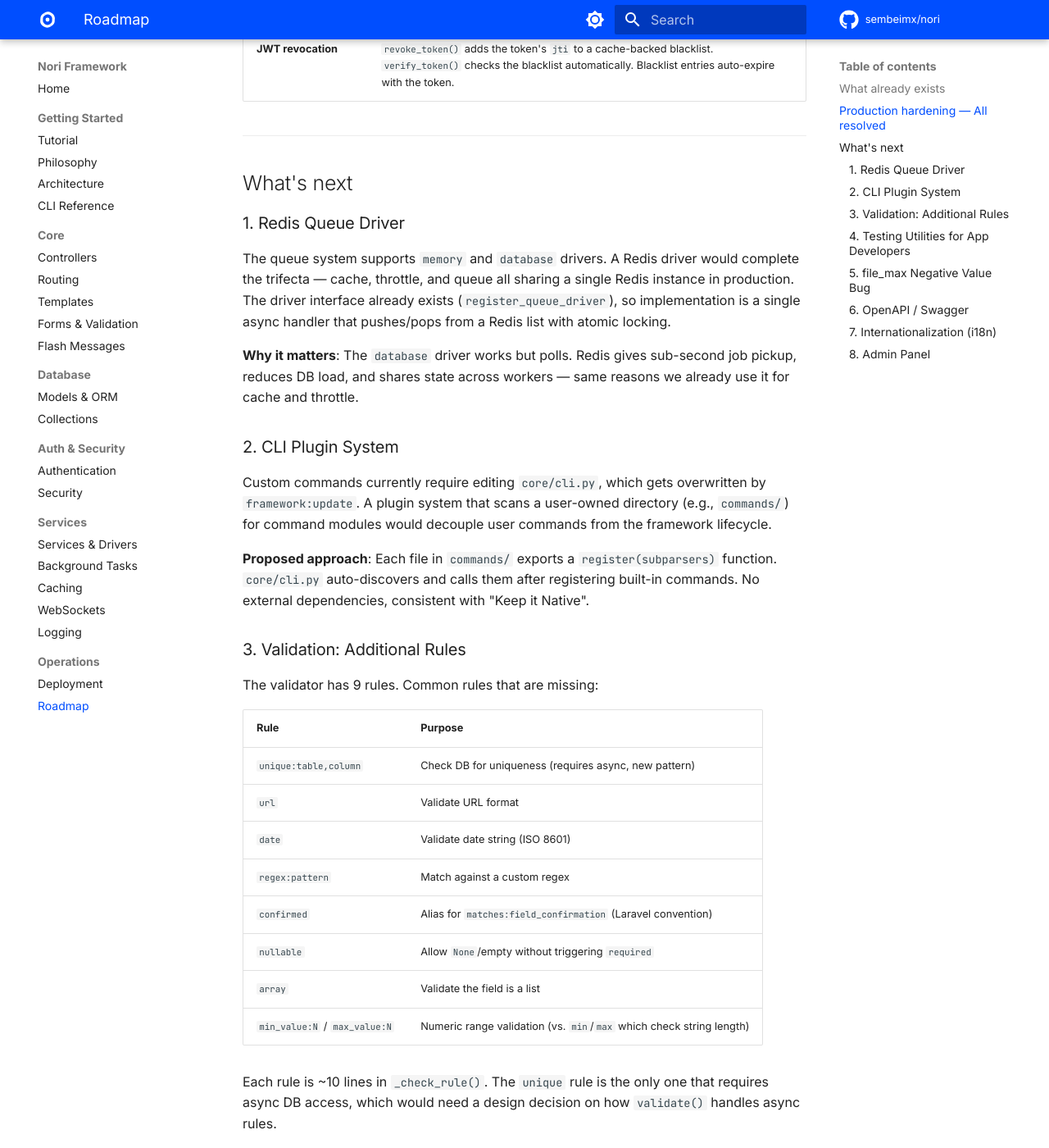
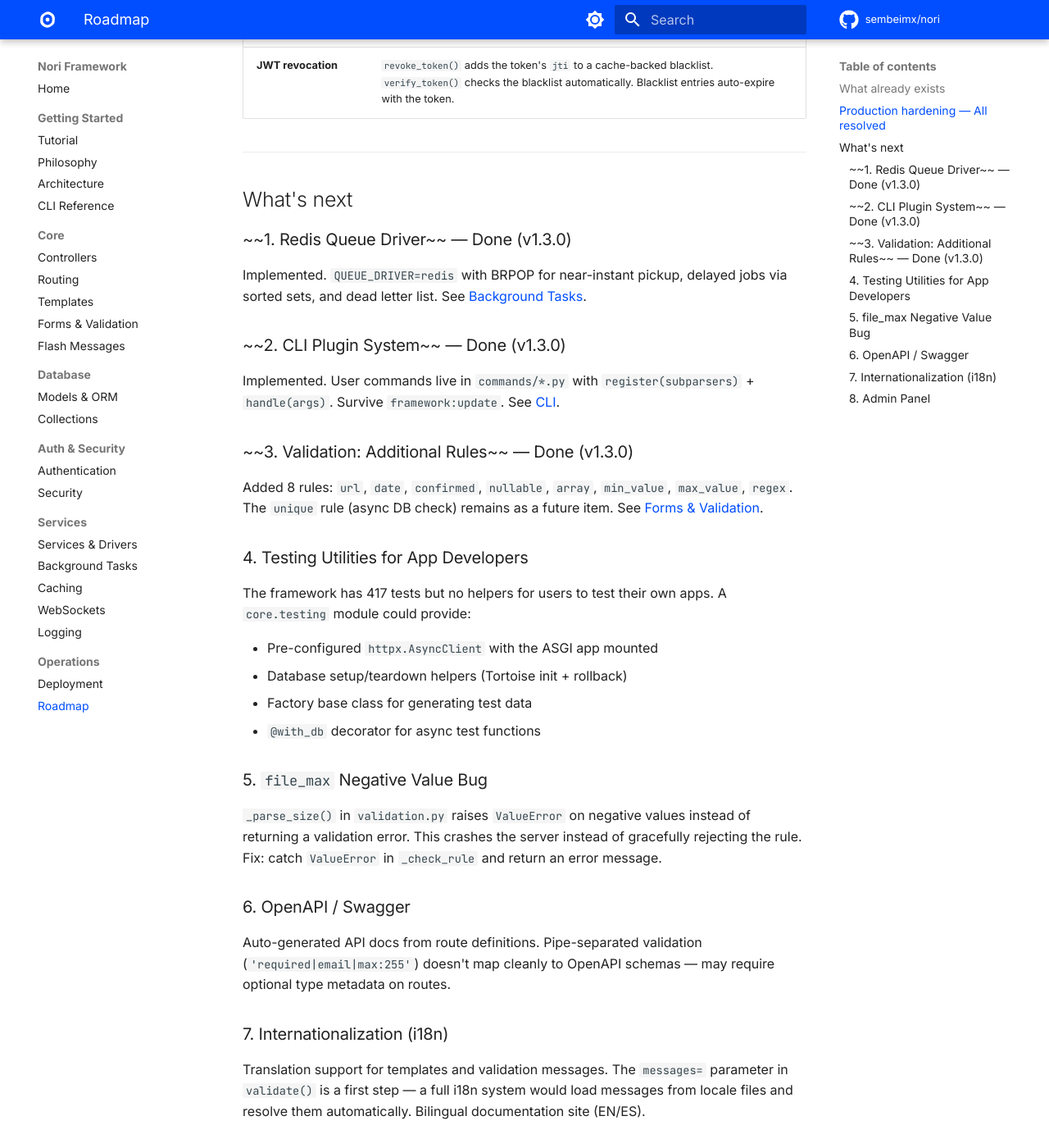
Before and after one commit to sembeimx/nori, an MkDocs documentation site: the page built from docs/roadmap.md, in a window 1280 px wide and 1400 px high, scrolled down 1718 px. Shown: the whole window at 82% size. Built offline with MkDocs 1.6.1 and Material for MkDocs 9.7.7, drawn with Linux system fonts in a browser that asks for light colours; comment, search, counter and statistics services are not loaded; the version menu is left out; some of the changed text lies outside the part shown.

Commit message:
bump: v1.3.0 — Redis queue, CLI plugins, validation rules, file_max fix

```diff
--- a/docs/roadmap.md
+++ b/docs/roadmap.md
@@ -41,34 +41,17 @@ All production-critical gaps have been addressed:
 
 ## What's next
 
-### 1. Redis Queue Driver
+### ~~1. Redis Queue Driver~~ — Done (v1.3.0)
 
-The queue system supports `memory` and `database` drivers. A Redis driver would complete the trifecta — cache, throttle, and queue all sharing a single Redis instance in production. The driver interface already exists (`register_queue_driver`), so implementation is a single async handler that pushes/pops from a Redis list with atomic locking.
+Implemented. `QUEUE_DRIVER=redis` with BRPOP for near-instant pickup, delayed jobs via sorted sets, and dead letter list. See [Background Tasks](background_tasks.md).
 
-**Why it matters**: The `database` driver works but polls. Redis gives sub-second job pickup, reduces DB load, and shares state across workers — same reasons we already use it for cache and throttle.
+### ~~2. CLI Plugin System~~ — Done (v1.3.0)
 
-### 2. CLI Plugin System
+Implemented. User commands live in `commands/*.py` with `register(subparsers)` + `handle(args)`. Survive `framework:update`. See [CLI](cli.md#extending-the-cli).
 
-Custom commands currently require editing `core/cli.py`, which gets overwritten by `framework:update`. A plugin system that scans a user-owned directory (e.g., `commands/`) for command modules would decouple user commands from the framework lifecycle.
+### ~~3. Validation: Additional Rules~~ — Done (v1.3.0)
 
-**Proposed approach**: Each file in `commands/` exports a `register(subparsers)` function. `core/cli.py` auto-discovers and calls them after registering built-in commands. No external dependencies, consistent with "Keep it Native".
-
-### 3. Validation: Additional Rules
-
-The validator has 9 rules. Common rules that are missing:
-
-| Rule | Purpose |
-|------|---------|
-| `unique:table,column` | Check DB for uniqueness (requires async, new pattern) |
-| `url` | Validate URL format |
-| `date` | Validate date string (ISO 8601) |
-| `regex:pattern` | Match against a custom regex |
-| `confirmed` | Alias for `matches:field_confirmation` (Laravel convention) |
-| `nullable` | Allow `None`/empty without triggering `required` |
-| `array` | Validate the field is a list |
-| `min_value:N` / `max_value:N` | Numeric range validation (vs. `min`/`max` which check string length) |
-
-Each rule is ~10 lines in `_check_rule()`. The `unique` rule is the only one that requires async DB access, which would need a design decision on how `validate()` handles async rules.
+Added 8 rules: `url`, `date`, `confirmed`, `nullable`, `array`, `min_value`, `max_value`, `regex`. The `unique` rule (async DB check) remains as a future item. See [Forms & Validation](forms_validation.md).
 
 ### 4. Testing Utilities for App Developers
 
--- a/rootsystem/application/core/version.py
+++ b/rootsystem/application/core/version.py
@@ -1,4 +1,4 @@
 """Nori version."""
 from __future__ import annotations
 
-__version__ = '1.2.5'
+__version__ = '1.3.0'
```
Also changed, not shown: other parts of docs/roadmap.md (+3 -3 lines), CHANGELOG.md (+13 -0 lines).
